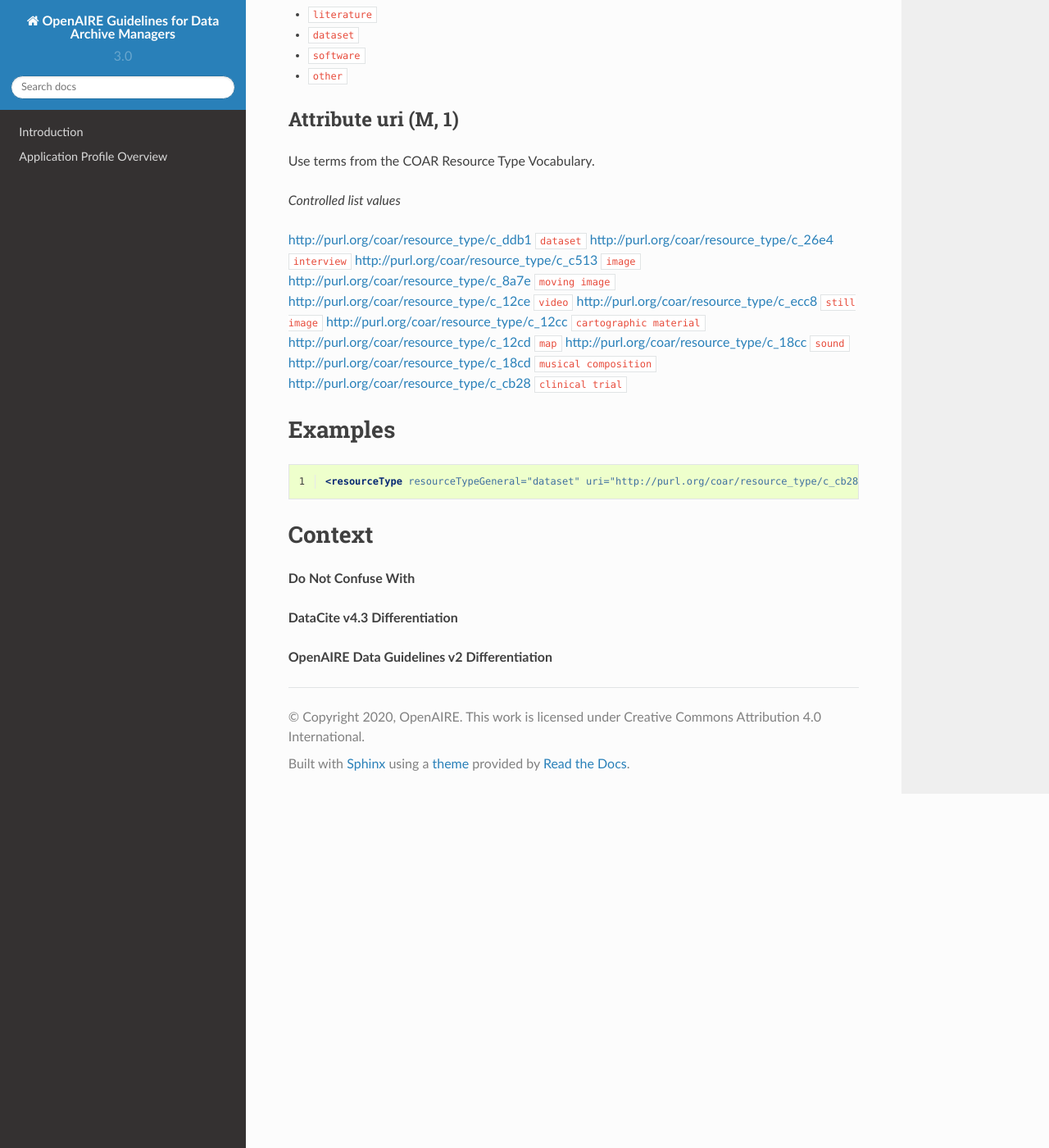
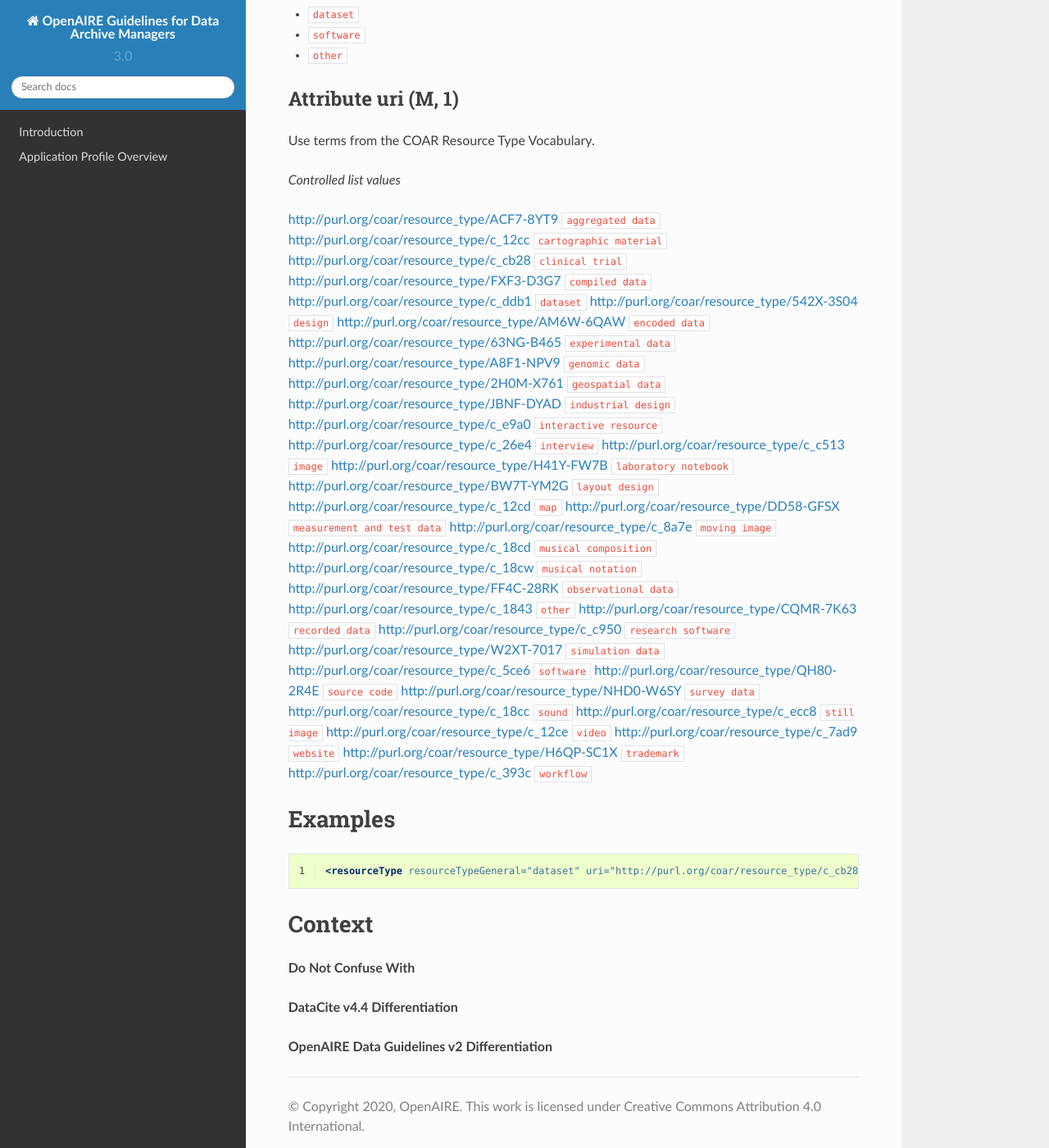
Before and after one commit to openaire/guidelines-data-archives, a Sphinx documentation site: the page built from docs/field_resourcetype.rst, in a window 1280 px wide and 1400 px high, scrolled down 609 px. Shown: the whole window at 82% size. Built offline with Sphinx 7.4.7 and the Read the Docs theme 2.0.0, drawn with Linux system fonts in a browser that asks for light colours; a script that is not in the unit is left out; some of the changed text lies outside the part shown.

Commit message:
Updating COAR vocabulary to v3.0, released on 2021-07-19.

```diff
--- a/docs/application_profile.rst
+++ b/docs/application_profile.rst
@@ -54,4 +54,4 @@ OpenAIRE-Field                           Metadata Element              Refinemen
 
 The application profile is implemented in XML Schema.
 
-Not listed elements from DataCite schema v4.3 could be used as further optional (O) elements.
+Not listed elements from DataCite schema v4.4 could be used as further optional (O) elements.
--- a/docs/field_accessrights.rst
+++ b/docs/field_accessrights.rst
@@ -49,7 +49,7 @@ Context
 
 * :ref:`aire:licenseCondition` (Use ``oaire:licenseCondition`` for license information related to the resource.)
 
-**DataCite v4.3 Differentiation**
+**DataCite v4.4 Differentiation**
 
 * Unlike DataCite, OpenAIRE restricts the use of this property to indicate access rights.
 
--- a/docs/field_alternateidentifier.rst
+++ b/docs/field_alternateidentifier.rst
@@ -100,7 +100,7 @@ Context
 * :ref:`dci:identifier` (Use ``identifier`` for the primary identifier of the same resource instance.)
 * :ref:`dci:relatedIdentifier` (Use ``relatedIdentifier`` for identifiers of related resources.)
 
-**DataCite v4.3 Differentiation**
+**DataCite v4.4 Differentiation**
 
 * alternateIdentifier_ is *recommended* in OpenAIRE instead of *optional* in DataCite.
 * OpenAIRE uses alternateIdentifier_ also for the specific web targets *landing page* and *distribution location*.
--- a/docs/field_resourcetype.rst
+++ b/docs/field_resourcetype.rst
@@ -21,7 +21,6 @@ The main category the described resource belongs to.
 
 *Controlled list values:*
 
-* ``literature``
 * ``dataset``
 * ``software``
 * ``other``
@@ -48,7 +47,7 @@ Context
 
 
 
-**DataCite v4.3 Differentiation**
+**DataCite v4.4 Differentiation**
 
 
 
--- a/docs/vocabularies/resourcetype.rst
+++ b/docs/vocabularies/resourcetype.rst
@@ -4,14 +4,38 @@
 ============================================= ========================
 conceptURI                                    label
 ============================================= ========================
+http://purl.org/coar/resource_type/ACF7-8YT9  ``aggregated data``
+http://purl.org/coar/resource_type/c_12cc     ``cartographic material``
+http://purl.org/coar/resource_type/c_cb28     ``clinical trial``
+http://purl.org/coar/resource_type/FXF3-D3G7  ``compiled data``
 http://purl.org/coar/resource_type/c_ddb1     ``dataset``
+http://purl.org/coar/resource_type/542X-3S04  ``design``
+http://purl.org/coar/resource_type/AM6W-6QAW  ``encoded data``
+http://purl.org/coar/resource_type/63NG-B465  ``experimental data``
+http://purl.org/coar/resource_type/A8F1-NPV9  ``genomic data``
+http://purl.org/coar/resource_type/2H0M-X761  ``geospatial data``
+http://purl.org/coar/resource_type/JBNF-DYAD  ``industrial design``
+http://purl.org/coar/resource_type/c_e9a0     ``interactive resource``
 http://purl.org/coar/resource_type/c_26e4     ``interview``
 http://purl.org/coar/resource_type/c_c513     ``image``
+http://purl.org/coar/resource_type/H41Y-FW7B  ``laboratory notebook``
+http://purl.org/coar/resource_type/BW7T-YM2G  ``layout design``
+http://purl.org/coar/resource_type/c_12cd     ``map``
+http://purl.org/coar/resource_type/DD58-GFSX  ``measurement and test data``
 http://purl.org/coar/resource_type/c_8a7e     ``moving image``
+http://purl.org/coar/resource_type/c_18cd     ``musical composition``
+http://purl.org/coar/resource_type/c_18cw     ``musical notation``
+http://purl.org/coar/resource_type/FF4C-28RK  ``observational data``
+http://purl.org/coar/resource_type/c_1843     ``other``
+http://purl.org/coar/resource_type/CQMR-7K63  ``recorded data``
+http://purl.org/coar/resource_type/c_c950     ``research software``
+http://purl.org/coar/resource_type/W2XT-7017  ``simulation data``
+http://purl.org/coar/resource_type/c_5ce6     ``software``
+http://purl.org/coar/resource_type/QH80-2R4E  ``source code``
+http://purl.org/coar/resource_type/NHD0-W6SY  ``survey data``
+http://purl.org/coar/resource_type/c_18cc     ``sound``
+http://purl.org/coar/resource_type/c_ecc8     ``still image``
 http://purl.org/coar/resource_type/c_12ce     ``video``
-http://purl.org/coar/resource_type/c_ecc8     ``still image``
-http://purl.org/coar/resource_type/c_12cc     ``cartographic material``
-http://purl.org/coar/resource_type/c_12cd     ``map``
-http://purl.org/coar/resource_type/c_18cc     ``sound``
-http://purl.org/coar/resource_type/c_18cd     ``musical composition``
-http://purl.org/coar/resource_type/c_cb28     ``clinical trial``
+http://purl.org/coar/resource_type/c_7ad9     ``website``
+http://purl.org/coar/resource_type/H6QP-SC1X  ``trademark``
+http://purl.org/coar/resource_type/c_393c     ``workflow``
```
Also changed, not shown: other parts of docs/application_profile.rst (+1 -1 lines), other parts of docs/field_resourcetype.rst (+1 -1 lines), 1 other file.
